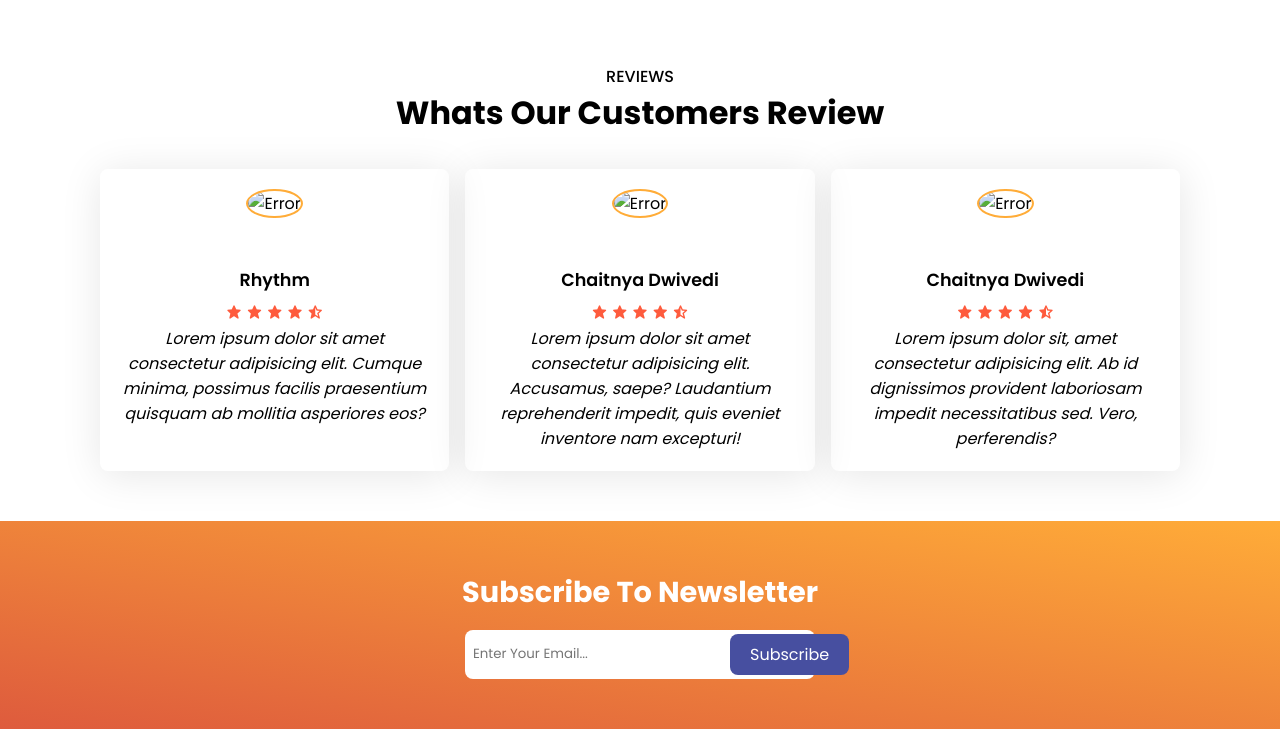
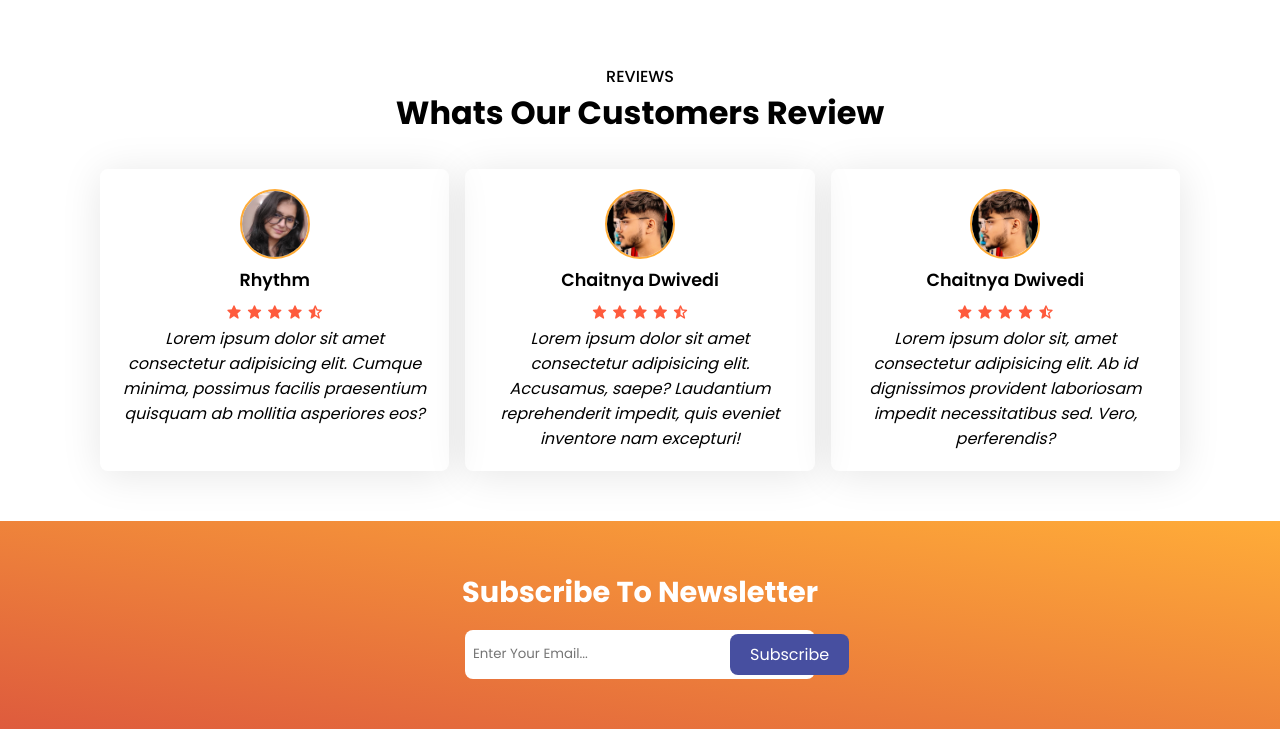
Before and after one commit to RhythmPahwa14/Apna-Flat, a plain HTML site: page index.html in a window 1280 px wide. Shown: the part 2774-3504 px from the top of the page. Drawn offline with nearby package versions, Linux system fonts and the light colour scheme.

Commit message:
Update index.html

```diff
--- a/index.html
+++ b/index.html
@@ -175,7 +175,7 @@
         <div class="reviews-container">
             <div class="box">
                 <div class="rev-img">
-                    <img src="cutu.jpeg" alt="Error">
+                    <img src="Rhythm.jpg" alt="Error">
                 </div>
                 <h2>Rhythm</h2>
                 <div class="stars">
@@ -190,7 +190,7 @@
 
             <div class="box">
                 <div class="rev-img">
-                    <img src="chaitnya.jpeg" alt="Error">
+                    <img src="Chaitnya.jpg" alt="Error">
                 </div>
                 <h2>Chaitnya Dwivedi</h2>
                 <div class="stars">
@@ -205,7 +205,7 @@
 
             <div class="box">
                 <div class="rev-img">
-                    <img src="chaitnya.jpeg" alt="Error">
+                    <img src="Chaitnya.jpg" alt="Error">
                 </div>
                 <h2>Chaitnya Dwivedi</h2>
                 <div class="stars">
```
